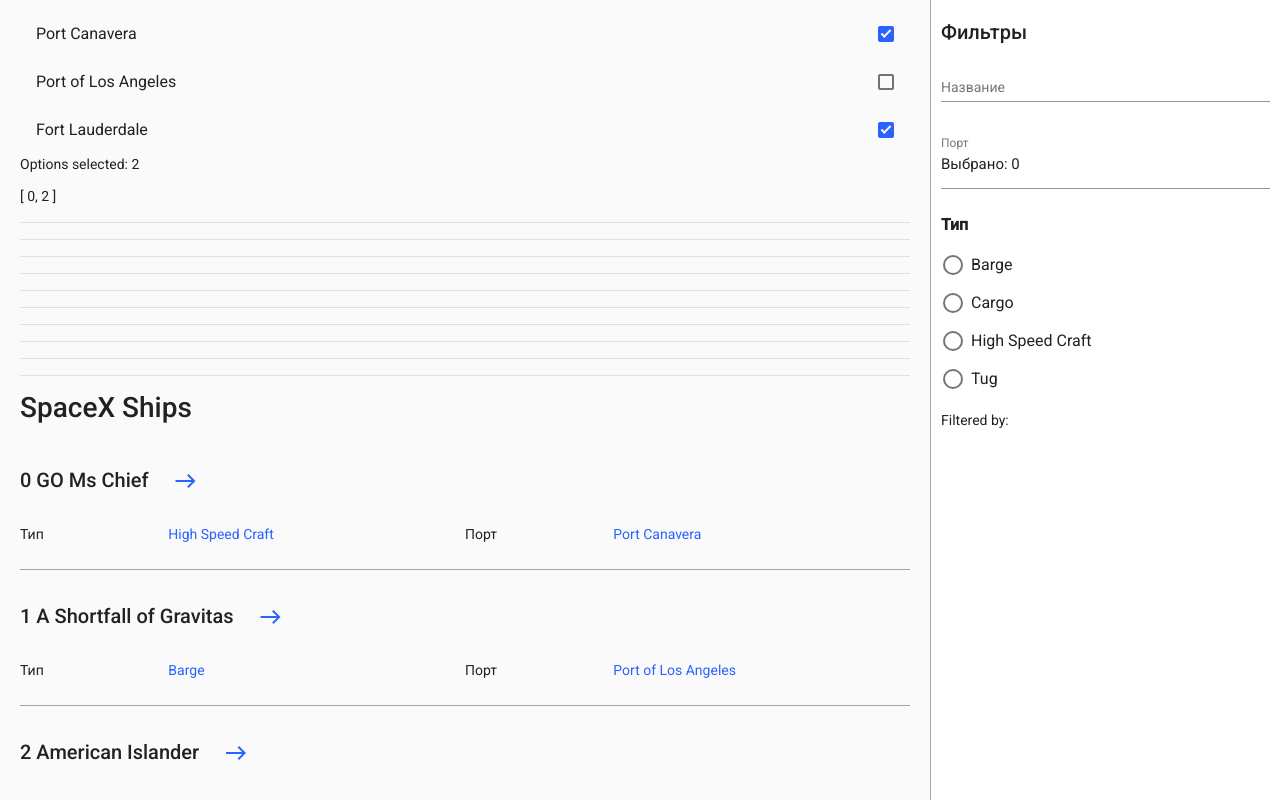
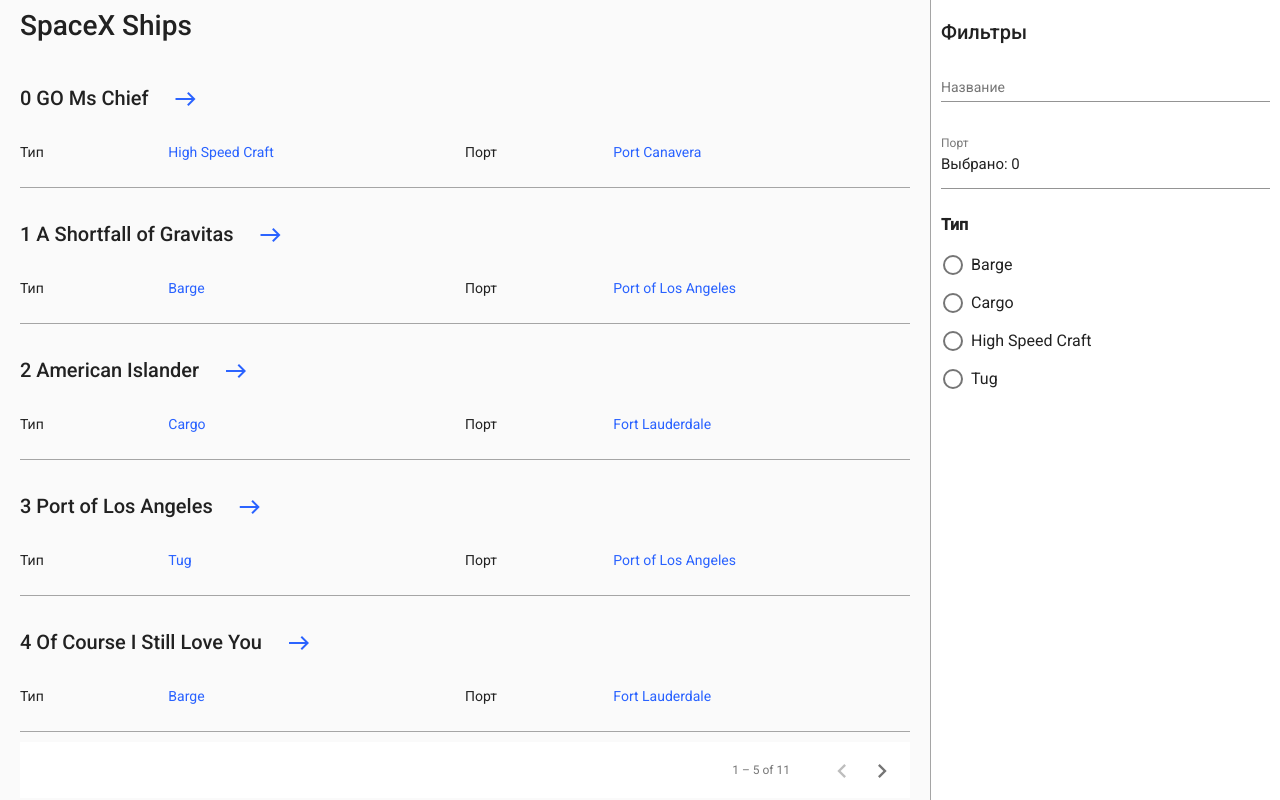
Before and after one commit to vadimnevinskiy/embedika, an Angular app: page / in a window 1280 px wide. Shown: the top 800 px of the page. Built offline with nearby package versions, Linux system fonts and the light colour scheme.

Commit message:
Working filter with ports!

```diff
--- a/src/app/app.component.html
+++ b/src/app/app.component.html
@@ -1,36 +1,17 @@
 <div class="grid">
   <div class="main-content">
-    <mat-selection-list #shoes2 [(ngModel)]="selectedPorts2" >
-      <mat-list-option *ngFor="let port of ports" [value]="port.id" >
-        {{port.title}}
-      </mat-list-option>
-    </mat-selection-list>
-
-    <p>
-      Options selected: {{shoes2.selectedOptions.selected.length}}
-    </p>
-    {{selectedPorts2|json}}
-
-    <hr>
-    <hr>
-    <hr>
-    <hr>
-    <hr>
-    <hr>
-    <hr>
-    <hr>
-    <hr>
-    <hr>
-
-
     <h1>{{ title }}</h1>
-    <app-card
-      *ngFor="let card of (filteredResult  | slice: firstPage : lastPage)"
-      [card]="card"
-      (filterTypeEvent)="onTypesSelected($event)"
-      (filterPortEvent) = "onPortsSelectedToArr($event)"
-    ></app-card>
-
+    <div *ngIf="filteredResult.length > 0; else defaultBlock">
+      <app-card
+        *ngFor="let card of (filteredResult  | slice: firstPage : lastPage)"
+        [card]="card"
+        (filterTypeEvent)="onTypesSelectedYoArr($event)"
+        (filterPortEvent) = "onPortsSelectedToArr($event)"
+      ></app-card>
+    </div>
+    <ng-template #defaultBlock>
+      Has not items!
+    </ng-template>
     <!--  Invisible Paginator  -->
     <mat-paginator *ngIf="filteredResult" [length]="filteredResult.length" pageSize=5 showFirstLastButtons="false" hidePageSize="true" (page)="pageEvent = getPaginatorData($event)" ></mat-paginator>
   </div>
@@ -73,7 +54,7 @@
             </mat-panel-title>
           </mat-expansion-panel-header>
           <mat-selection-list #port  [(ngModel)]="selectedPorts" (ngModelChange)="onPortsSelected($event)">
-            <mat-list-option *ngFor="let port of ports" [value]="port">
+            <mat-list-option *ngFor="let port of ports" [value]="port.id">
               {{port.title}}
             </mat-list-option>
           </mat-selection-list>
@@ -91,12 +72,6 @@
         </mat-radio-group>
       </div>
 
-    <div>Filtered by: {{selectedType}}</div>
-
-
-
-
-
 
   </div>
 </div>
--- a/src/app/app.component.ts
+++ b/src/app/app.component.ts
@@ -1,7 +1,5 @@
-import {Component, ViewChild, OnInit} from '@angular/core';
-import {PageEvent} from '@angular/material/paginator';
-import {MatPaginator} from '@angular/material/paginator';
-import {isString} from 'util';
+import { Component, OnInit, ViewChild} from '@angular/core';
+import {MatPaginator, PageEvent} from '@angular/material/paginator';
 
 // Interface for Card items
 export interface Card {
@@ -41,12 +39,10 @@
   title = 'SpaceX Ships'; // Main title
   firstPage = 0; // Range pages start
   lastPage = 5; // Range pages end
-  search = ''; // Search field
 
-  selectedPorts: Port[] = []; // Array for selected  ports
-  selectedPorts2: number[] = []; // Array for selected  ports
-  selectedPort: Port;
+  selectedPorts: number[] = []; // Array for selected  ports
   selectedType: number;
+
 
   storeCards: Card[] = []; // Array for store all modify cards
   modifiedCards: Card[] = []; // Array for filter manipulation
@@ -93,14 +89,11 @@
 
   @ViewChild(MatPaginator, {static: true}) paginator: MatPaginator;
 
-  // Constructor
+  // ngOnInit
   // first step - changing the original array with cards, finding and adding a new property "portName" to each card from the array "ports"
   // second step - saving the modified state of cards - it will be required after cleaning the filter
   // third step - copy to new array "modifiedCards" for filter manipulation
-  constructor() {
-
-
-
+  ngOnInit() {
     this.cards.forEach((card) => {
       const port = this.ports.find((val) => {
         return card.portId === val.id;
@@ -127,24 +120,6 @@
 
 
 
-  variable: string;
-  typesOfShoes: string[] = ['Boots', 'Clogs', 'Loafers', 'Moccasins', 'Sneakers'];
-  data: any[];
-
-  ngOnInit()
-  {
-    this.selectedPorts2 = [ 0, 2 ];
-
-    this.variable = 'Loafers,Sneakers';
-    this.data = this.selectedPorts2;
-
-
-
-  }
-
-
-
-
 
   // Calculation of the current state of the paginator after each paginator event
   public getPaginatorData(event) {
@@ -163,7 +138,7 @@
     if ((value.text && value.text.trim() !== '') && (value.type || value.type === 0) && (value.ports.length > 0)){
       return this.modifiedCards.filter(card => {
         for (const port of value.ports) {
-          if (card.portId === port.id){
+          if (card.portId === port){
             if (card.typeId === value.type){
               if (card.title.toLowerCase().includes(value.text.toLowerCase())){
                 // return card.title.toLowerCase().includes(value.text.toLowerCase());
@@ -178,19 +153,16 @@
       return this.modifiedCards.filter(card => {
         if (card.typeId === value.type){
           if (card.title.toLowerCase().includes(value.text.toLowerCase())){
-            // return card.title.toLowerCase().includes(value.text.toLowerCase());
             return card;
             this.paginator.firstPage(); // Moving to first hage paginator
           }
         }
-
       });
     }else if ((value.ports.length > 0) && (value.type || value.type === 0)){
         return this.modifiedCards.filter(card => {
           for (const port of value.ports) {
-            if (card.portId === port.id){
+            if (card.portId === port){
               if (card.typeId === value.type){
-                // return card.title.toLowerCase().includes(value.text.toLowerCase());
                 return card;
                 this.paginator.firstPage(); // Moving to first hage paginator
               }
@@ -201,9 +173,8 @@
     }else if ((value.ports.length > 0) && (value.text && value.text.trim() !== '')){
       return this.modifiedCards.filter(card => {
         for (const port of value.ports) {
-          if (card.portId === port.id){
+          if (card.portId === port){
             if (card.title.toLowerCase().includes(value.text.toLowerCase())){
-              // return card.title.toLowerCase().includes(value.text.toLowerCase());
               return card;
               this.paginator.firstPage(); // Moving to first hage paginator
             }
@@ -219,10 +190,9 @@
         }
       });
     } else if (value.ports.length > 0){
-      // this.modifiedCards = []; // Clear array "modifiedCards"
       return this.modifiedCards.filter(card => {
         for (const port of value.ports) {
-          if (card.portId === port.id){
+          if (card.portId === port){
             return card;
             this.paginator.firstPage(); // Moving to first hage paginator
           }
@@ -256,22 +226,23 @@
     this.filteredResult = this.filter(this.filterSettings);
   }
 
+  onTypesSelectedYoArr(val: number): void{
+    // this.selectedType = 2;
+  }
 
 
-  onPortsSelected(selectedPorts: string[]): void {
-    console.log('From app ' + selectedPorts);
-    this.filterSettings.ports = selectedPorts;
+  onPortsSelected(val: number[]): void {
+    this.selectedPorts = val;
+    this.filterSettings.ports = val;
     this.filteredResult = this.filter(this.filterSettings);
   }
 
-  onPortsSelectedToArr(val: Card): void {
-    this.selectedPort = {
-      id: val.portId,
-      title: val.portName
-    };
-    this.selectedPorts.push(this.selectedPort);
-    this.filterSettings.ports = this.selectedPorts;
-    this.filteredResult = this.filter(this.filterSettings);
+  onPortsSelectedToArr(val: number): void {
+    if (!this.selectedPorts.some(e => e === val)){
+      this.selectedPorts = [val];
+      this.filterSettings.ports = this.selectedPorts;
+      this.filteredResult = this.filter(this.filterSettings);
+    }
   }
 
 
--- a/src/app/shared/components/card/card.component.html
+++ b/src/app/shared/components/card/card.component.html
@@ -8,6 +8,6 @@
         <div><span>Тип</span></div>
         <div><a href="#" (click)="filterType(card.typeId)">{{card.typeName}}</a></div>
         <div><span>Порт</span></div>
-        <div><a href="#" (click)="filterPort(card)">{{card.portName}}</a></div>
+        <div><a href="#" (click)="filterPort(card.portId)">{{card.portName}}</a></div>
       </div>
     </div>
--- a/src/app/shared/components/card/card.component.ts
+++ b/src/app/shared/components/card/card.component.ts
@@ -27,7 +27,6 @@
 
   filterPort(val){
     this.filterPortEvent.emit(val);
-    console.log('From component ' + val);
   }
 
 }
--- a/src/styles.scss
+++ b/src/styles.scss
@@ -156,6 +156,7 @@
   justify-content: flex-start;
   align-items: center;
   align-content: center;
+  margin-left: 15px;
 }
 
 
```
